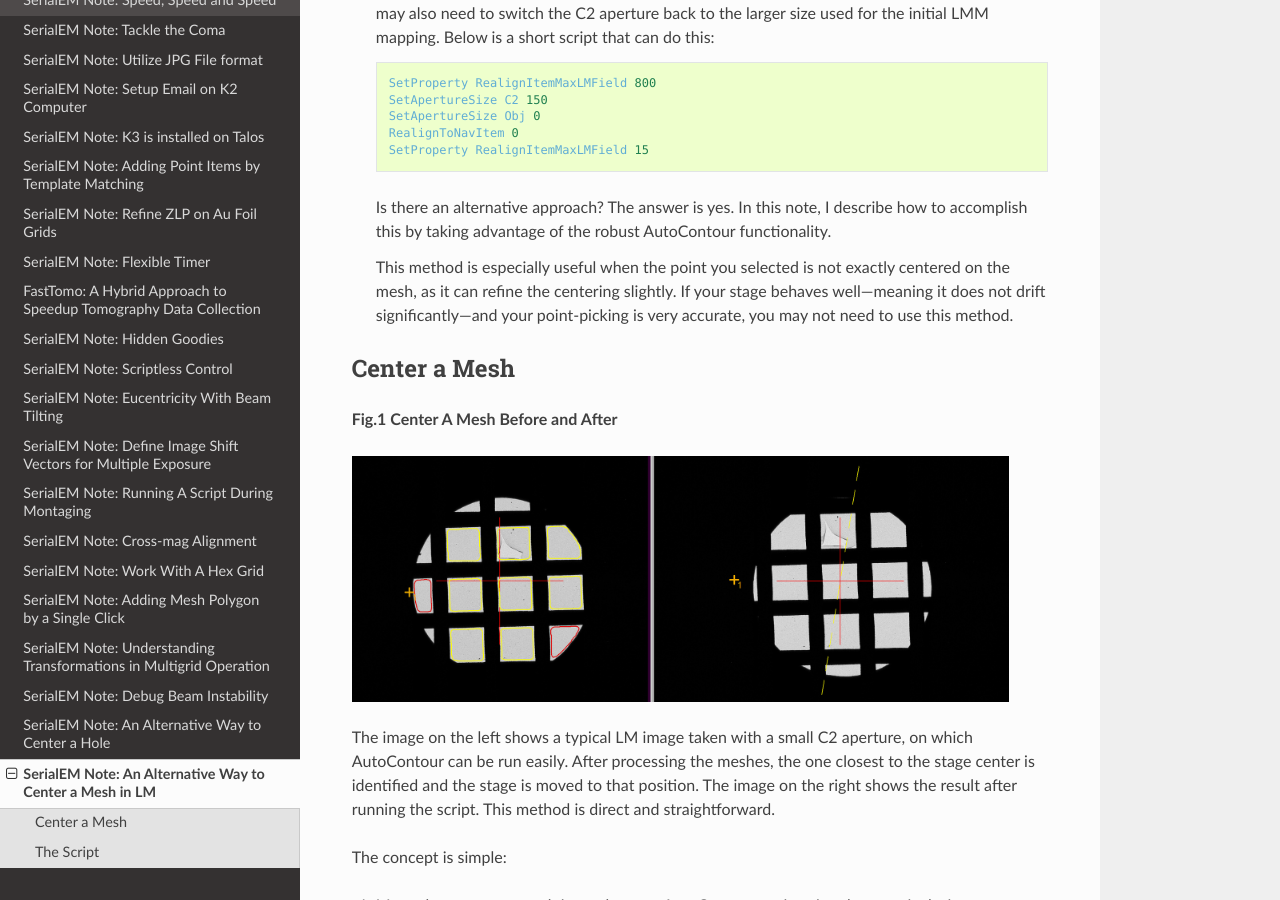
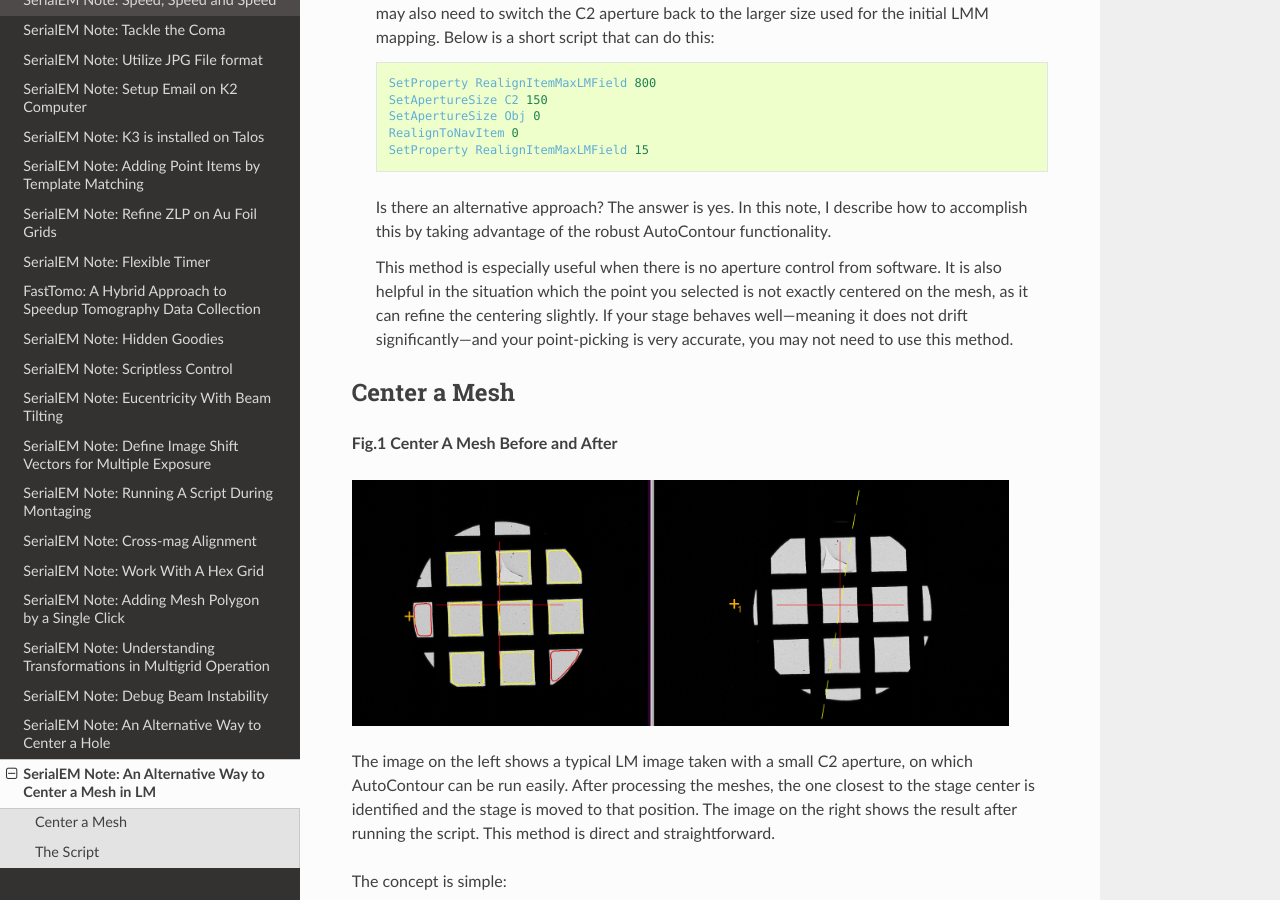
Before and after one commit to xuchen66/sphinx-emdocs, a Sphinx documentation site: the page built from source/serialem-note-alter-way-centermesh.rst, in a window 1280 px wide and 900 px high, scrolled down 466 px. Built offline with Sphinx 7.4.7 and the Read the Docs theme 3.1.0, drawn with Linux system fonts in a browser that asks for light colours; pages that are not in the unit, such as notebooks, are missing from menus.

Commit message:
Update serialem-note-alter-way-centermesh.rst

```diff
--- a/source/serialem-note-alter-way-centermesh.rst
+++ b/source/serialem-note-alter-way-centermesh.rst
@@ -33,10 +33,11 @@ SerialEM Note: An Alternative Way to Center a Mesh in LM
       I describe how to accomplish this by taking advantage of the robust
       AutoContour functionality.
 
-      This method is especially useful when the point you selected is not exactly
-      centered on the mesh, as it can refine the centering slightly. If your stage
-      behaves well—meaning it does not drift significantly—and your point-picking
-      is very accurate, you may not need to use this method.
+      This method is especially useful when there is no aperture control from
+      software. It is also helpful in the situation which the point you selected
+      is not exactly centered on the mesh, as it can refine the centering slightly.
+      If your stage behaves well—meaning it does not drift significantly—and your
+      point-picking is very accurate, you may not need to use this method.
 
 .. _center_mesh:
 
```
